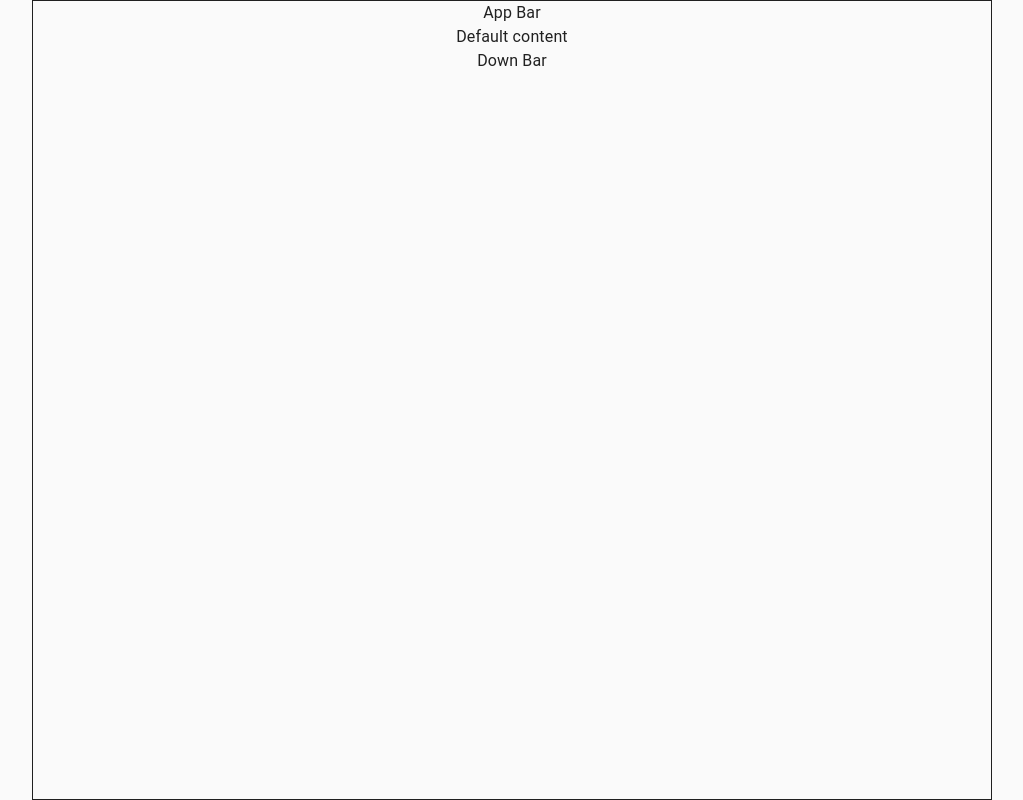
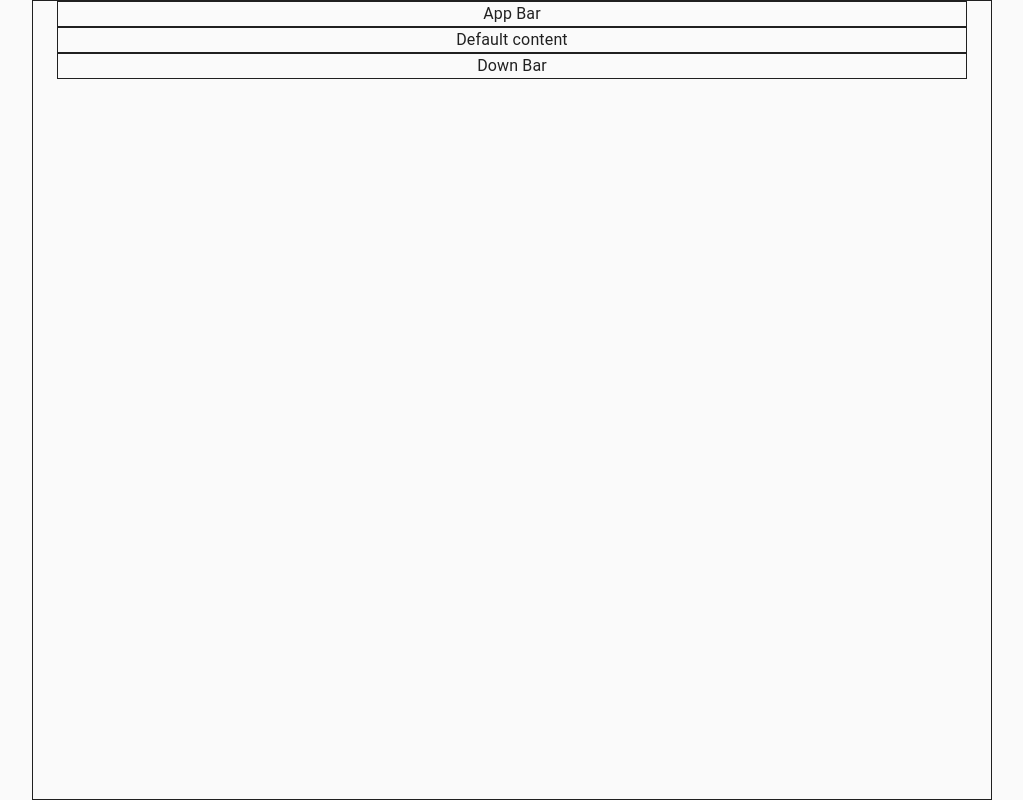
Before and after one commit to TheAncientOwl/personal-page, a React (Create React App) app: page / in a window 1280 px wide. Shown: the whole page, without its empty margins (128-1151 px from the left). Built offline with nearby package versions, Linux system fonts and the light colour scheme.

Commit message:
Added borders to layout. (for visualization only).

```diff
--- a/src/components/AppBar.jsx
+++ b/src/components/AppBar.jsx
@@ -1,6 +1,18 @@
-import { Typography } from '@material-ui/core';
+import { makeStyles, Typography } from '@material-ui/core';
 import React from 'react';
 
+const useStyles = makeStyles({
+  root: {
+    borderStyle: 'solid',
+    borderWidth: '0.5px',
+  },
+});
+
 export default function AppBar() {
-  return <Typography align='center'>App Bar</Typography>;
+  const classes = useStyles();
+  return (
+    <Typography className={classes.root} align='center'>
+      App Bar
+    </Typography>
+  );
 }
--- a/src/components/Content.jsx
+++ b/src/components/Content.jsx
@@ -1,14 +1,24 @@
 import React from 'react';
 import PropTypes from 'prop-types';
 
-import { Typography } from '@material-ui/core';
+import { makeStyles, Typography } from '@material-ui/core';
 
 import DownBar from './DownBar';
 
+const useStyles = makeStyles({
+  root: {
+    borderStyle: 'solid',
+    borderWidth: '0.5px',
+  },
+});
+
 export default function Content({ children }) {
+  const classes = useStyles();
   return (
     <>
-      <Typography align='center'>{children}</Typography>
+      <Typography className={classes.root} align='center'>
+        {children}
+      </Typography>
       <DownBar />
     </>
   );
--- a/src/components/DownBar.jsx
+++ b/src/components/DownBar.jsx
@@ -1,6 +1,18 @@
 import React from 'react';
-import { Typography } from '@material-ui/core';
+import { makeStyles, Typography } from '@material-ui/core';
+
+const useStyles = makeStyles({
+  root: {
+    borderStyle: 'solid',
+    borderWidth: '0.5px',
+  },
+});
 
 export default function DownBar() {
-  return <Typography align='center'>Down Bar</Typography>;
+  const classes = useStyles();
+  return (
+    <Typography className={classes.root} align='center'>
+      Down Bar
+    </Typography>
+  );
 }
```
